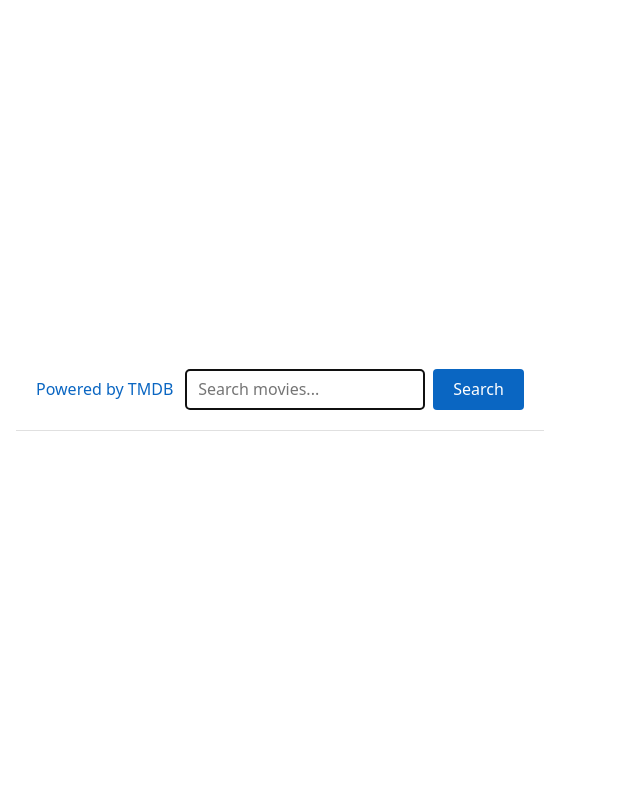
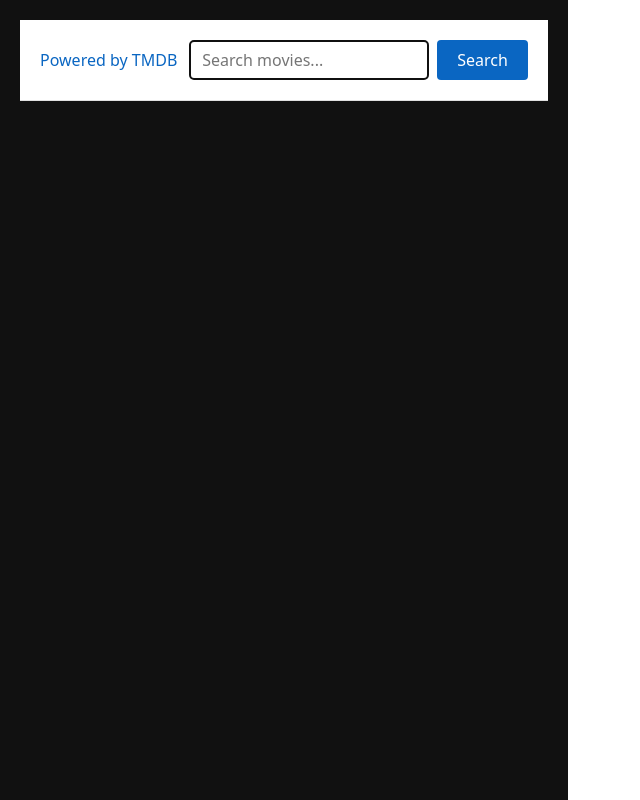
Before and after one commit to yangelia/03-react-movies, a React (Vite) app: page / in a window 1280 px wide. Shown: the whole page, without its empty margins (0-640 px from the left). Built offline with nearby package versions, Linux system fonts and the light colour scheme; no server answers.

Commit message:
upd styles

```diff
--- a/src/components/App/App.module.css
+++ b/src/components/App/App.module.css
@@ -1,3 +1,19 @@
 .app {
-    padding: 0 16px;
+  display: flex;
+  flex-direction: column;
+  align-items: center;
+  justify-content: flex-start;
+  min-height: 100vh;
+  width: 100%;
+  padding: 20px;
+  box-sizing: border-box;
+  background-color: #111;
 }
+
+.container {
+  width: 100%;
+  max-width: 1440px;
+  display: flex;
+  flex-direction: column;
+  align-items: center;
+}
--- a/src/components/App/App.tsx
+++ b/src/components/App/App.tsx
@@ -50,6 +50,7 @@ const App = () => {
 
   return (
     <div className={styles.app}>
+      <div className={styles.container}>
         <SearchBar onSubmit={handleSubmit} />
 
         {loading && <Loader />}
@@ -64,6 +65,7 @@ const App = () => {
           <MovieModal movie={selectedMovie} onClose={handleClose} />
         )}
       </div>
+    </div>
   );
 };
 
```
Lines whose indentation alone changed are shown as unchanged.
